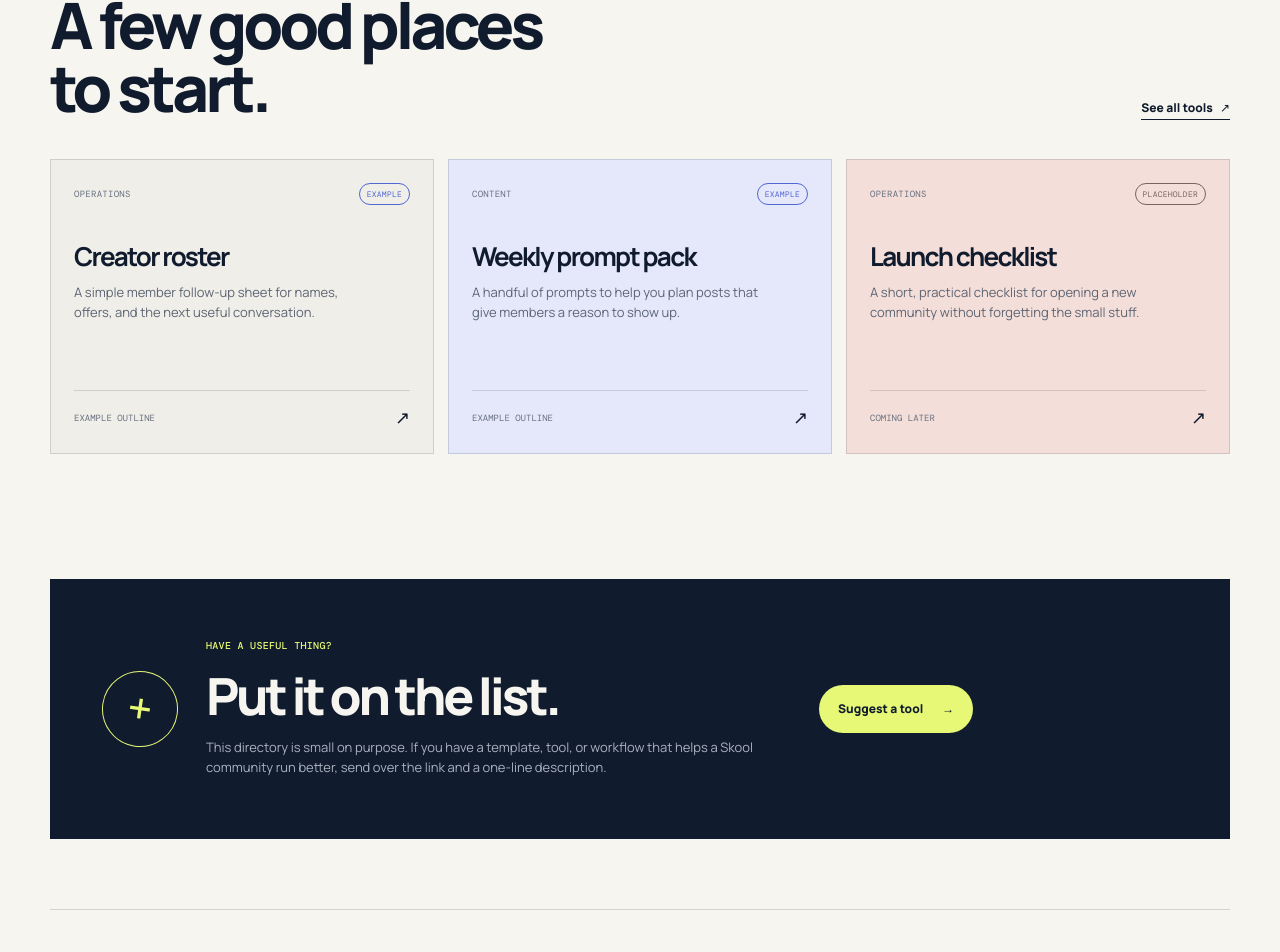
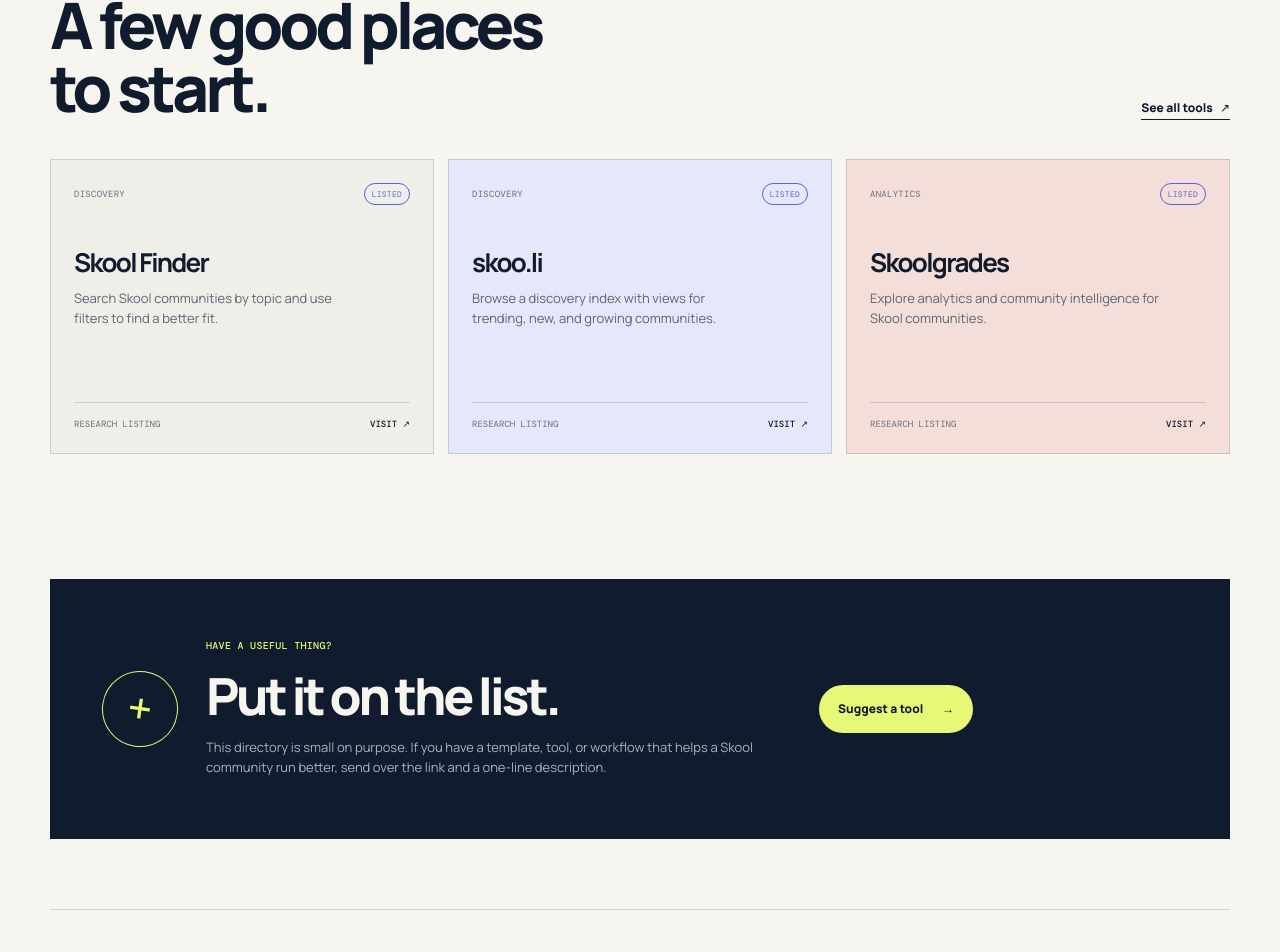
Before and after one commit to toivomattila/skooltools, a React (Vite) app: page / in a window 1280 px wide. Shown: the part 1036-1988 px from the top of the page. Built offline with nearby package versions, Linux system fonts and the light colour scheme.

Commit message:
feat: seed directory with researched tools

```diff
--- a/src/App.tsx
+++ b/src/App.tsx
@@ -250,8 +250,8 @@
             tools
           </p>
           <p className="meta-note">
-            <span className="legend-dot" aria-hidden="true" /> Examples and
-            placeholders while the directory takes shape
+            <span className="legend-dot" aria-hidden="true" /> Independent
+            listings, not endorsements
           </p>
         </div>
 
@@ -288,9 +288,14 @@
       <p>{tool.description}</p>
       <div className="card-footer">
         <span>{tool.note}</span>
-        <span className="card-arrow" aria-hidden="true">
-          ↗
-        </span>
+        <a
+          className="tool-link"
+          href={tool.url}
+          target="_blank"
+          rel="noreferrer"
+        >
+          Visit <span aria-hidden="true">↗</span>
+        </a>
       </div>
     </article>
   );
@@ -311,7 +316,9 @@
       </div>
       <div className="tool-row-aside">
         <span>{tool.category}</span>
-        <small>{tool.note}</small>
+        <a href={tool.url} target="_blank" rel="noreferrer">
+          Visit tool <span aria-hidden="true">↗</span>
+        </a>
       </div>
     </article>
   );
@@ -320,7 +327,7 @@
 function StatusPill({ status }: { status: ToolStatus }) {
   return (
     <span className={`status-pill status-pill-${status}`}>
-      {status === "example" ? "Example" : "Placeholder"}
+      {status === "listed" ? "Listed" : "Placeholder"}
     </span>
   );
 }
--- a/src/data/tools.ts
+++ b/src/data/tools.ts
@@ -1,10 +1,12 @@
-export type ToolStatus = "example" | "placeholder";
+export type ToolStatus = "listed" | "placeholder";
 
-export type ToolCategory = "Operations" | "Content" | "Member experience";
+export type ToolCategory =
+  "Discovery" | "Analytics" | "Creator utilities" | "Automation";
 
 export type Tool = {
   slug: string;
   name: string;
+  url: string;
   description: string;
   category: ToolCategory;
   status: ToolStatus;
@@ -14,61 +16,106 @@
 
 export const tools = [
   {
-    slug: "creator-roster",
-    name: "Creator roster",
+    slug: "skool-finder",
+    name: "Skool Finder",
+    url: "https://skool-finder.com/en/",
     description:
-      "A simple member follow-up sheet for names, offers, and the next useful conversation.",
-    category: "Operations",
-    status: "example",
-    note: "Example outline",
+      "Search Skool communities by topic and use filters to find a better fit.",
+    category: "Discovery",
+    status: "listed",
+    note: "Research listing",
     featured: true,
   },
   {
-    slug: "weekly-prompt-pack",
-    name: "Weekly prompt pack",
+    slug: "skooli",
+    name: "skoo.li",
+    url: "https://www.skoo.li/",
     description:
-      "A handful of prompts to help you plan posts that give members a reason to show up.",
-    category: "Content",
-    status: "example",
-    note: "Example outline",
+      "Browse a discovery index with views for trending, new, and growing communities.",
+    category: "Discovery",
+    status: "listed",
+    note: "Research listing",
     featured: true,
   },
   {
-    slug: "launch-checklist",
-    name: "Launch checklist",
+    slug: "skoolgrades",
+    name: "Skoolgrades",
+    url: "https://www.skoolgrades.com/",
     description:
-      "A short, practical checklist for opening a new community without forgetting the small stuff.",
-    category: "Operations",
-    status: "placeholder",
-    note: "Coming later",
+      "Explore analytics and community intelligence for Skool communities.",
+    category: "Analytics",
+    status: "listed",
+    note: "Research listing",
     featured: true,
   },
   {
-    slug: "welcome-sequence",
-    name: "Welcome sequence planner",
+    slug: "skool-extensions",
+    name: "Skool Extensions",
+    url: "https://chromewebstore.google.com/detail/skool-extensions/jinaapgibcgkfaffmpkhdikncmfhpfne",
     description:
-      "Map the first seven days for a new member, from hello to their first small win.",
-    category: "Member experience",
-    status: "placeholder",
-    note: "Coming later",
+      "A Chrome toolkit covering stats, CRM, bookmarks, calendar, translation, and notifications.",
+    category: "Creator utilities",
+    status: "listed",
+    note: "Research listing",
   },
   {
-    slug: "community-health-check",
-    name: "Community health check",
+    slug: "skooly",
+    name: "Skooly",
+    url: "https://chromewebstore.google.com/detail/skooly-tools-for-skool/njllaabmdlbgcgfibgkifnboijlpfban",
     description:
-      "A lightweight monthly check-in for spotting quiet rooms, unanswered questions, and repeat wins.",
-    category: "Member experience",
-    status: "placeholder",
-    note: "Coming later",
+      "Organize links and bookmarks, scan members, and review course analytics in Chrome.",
+    category: "Creator utilities",
+    status: "listed",
+    note: "Research listing",
   },
   {
-    slug: "content-repurpose-map",
-    name: "Content repurpose map",
+    slug: "stickyhive",
+    name: "StickyHive",
+    url: "https://stickyhive.ai/skool/chrome-extension/",
     description:
-      "Turn one strong lesson into a week of prompts, replies, and follow-up resources.",
-    category: "Content",
-    status: "placeholder",
-    note: "Coming later",
+      "Plan posts, build onboarding and DM sequences, and watch spam or churn signals.",
+    category: "Automation",
+    status: "listed",
+    note: "Research listing",
+  },
+  {
+    slug: "tools4skool",
+    name: "Tools4Skool",
+    url: "https://tools4skool.com/",
+    description:
+      "Automation and CRM tools with inbox management, exports, risk scores, and Claude/MCP connections.",
+    category: "Automation",
+    status: "listed",
+    note: "Research listing",
+  },
+  {
+    slug: "skool-zapier",
+    name: "Skool + Zapier",
+    url: "https://zapier.com/apps/skool/integrations",
+    description:
+      "Connect Skool membership triggers and actions to the other apps in a workflow.",
+    category: "Automation",
+    status: "listed",
+    note: "Research listing",
+  },
+  {
+    slug: "skool-bookmarks",
+    name: "Skool Bookmarks",
+    url: "https://chromewebstore.google.com/detail/skool-bookmarks/khapljdjjbnmgpjemihhocghbcfakcmf",
+    description: "Save and organize useful Skool posts in a Chrome extension.",
+    category: "Creator utilities",
+    status: "listed",
+    note: "Research listing",
+  },
+  {
+    slug: "skool-focus",
+    name: "Skool Focus",
+    url: "https://chromewebstore.google.com/detail/skool-focus/nchfffdkbhafombnfcpladflclakmdmo",
+    description:
+      "Hide distracting interface elements when you want a more classroom-focused view.",
+    category: "Creator utilities",
+    status: "listed",
+    note: "Research listing",
   },
 ] satisfies Tool[];
 
--- a/src/styles.css
+++ b/src/styles.css
@@ -568,7 +568,7 @@
   white-space: nowrap;
 }
 
-.status-pill-example {
+.status-pill-listed {
   color: #5266d4;
 }
 
@@ -600,9 +600,15 @@
   text-transform: uppercase;
 }
 
-.card-arrow {
+.tool-link {
   color: var(--ink);
-  font-size: 18px;
+  font-size: 9px;
+  font-weight: 700;
+}
+
+.tool-link:hover,
+.tool-row-aside a:hover {
+  color: var(--blue);
 }
 
 .submit-panel {
@@ -846,9 +852,11 @@
   text-align: right;
 }
 
-.tool-row-aside small {
-  color: #a0a5ab;
-  font-size: 8px;
+.tool-row-aside a {
+  color: var(--ink);
+  font-size: 9px;
+  font-weight: 700;
+  text-transform: none;
 }
 
 .empty-state {
```
Also changed, not shown: 1 other file (tests, documents, lock files or other folders).
